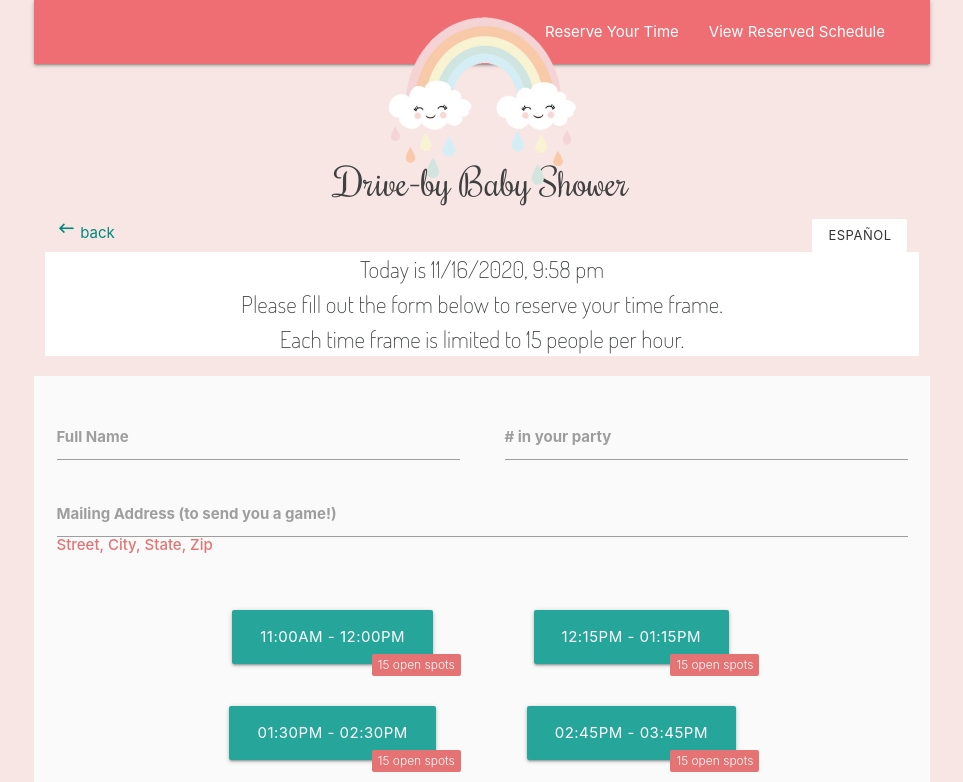
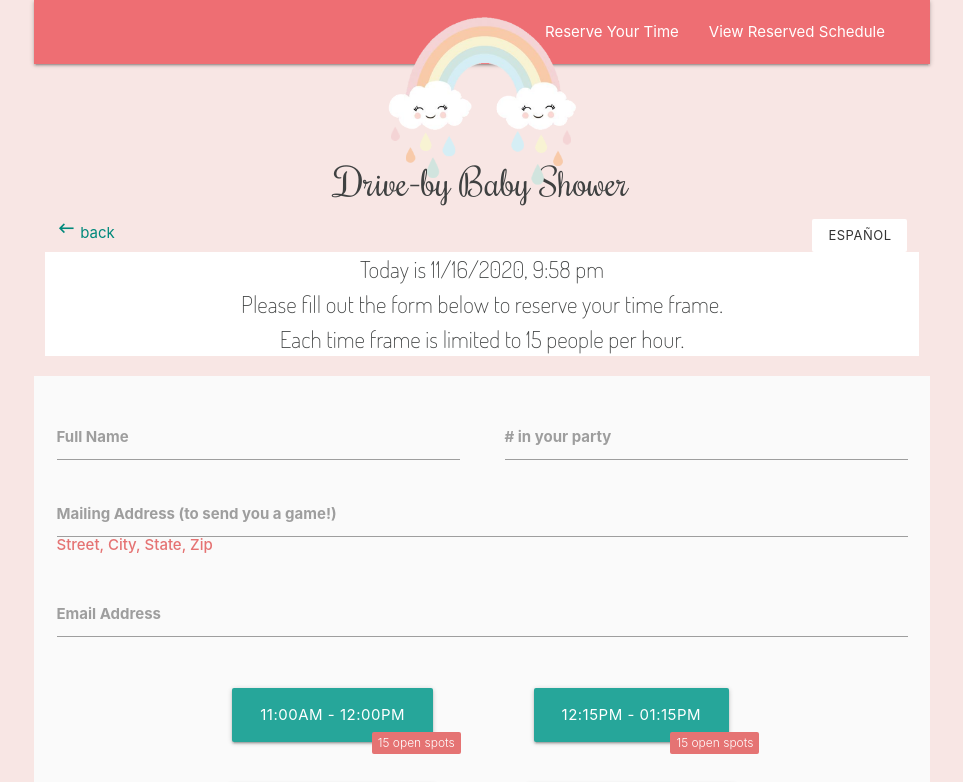
Before and after one commit to bessygmartinez/drive-by-shower, a React (Create React App) app in the folder client/: page /register in a window 1280 px wide. Shown: the top 782 px of the page, without its empty margins (158-1121 px from the left). Built offline with nearby package versions, Linux system fonts and the light colour scheme; no server answers.

Commit message:
added partyEmail to state, corrected party6 foreach function to include parseInt, added partyEmail section to form

```diff
--- a/client/src/components/Auth/Register.js
+++ b/client/src/components/Auth/Register.js
@@ -57,6 +57,7 @@ class Register extends Component {
         partyName: this.state.party.partyName,
         partySize: this.state.party.partySize,
         partyAddress: this.state.party.partyAddress,
+        partyEmail: this.state.party.partyEmail,
         partyTime: e.target.value,
       },
     });
@@ -78,6 +79,7 @@ class Register extends Component {
       partyName: this.state.party.partyName,
       partySize: this.state.party.partySize,
       partyAddress: this.state.party.partyAddress,
+      partyEmail: this.state.party.partyEmail,
       partyTime: this.state.party.partyTime,
     };
 
@@ -202,7 +204,7 @@ class Register extends Component {
     } else {
       let partySizeArr = [];
       party6.forEach((party) => {
-        partySizeArr.push(party.partySize);
+        partySizeArr.push(parseInt(party.partySize));
         party6Size = partySizeArr.reduce(function (a, b) {
           return a + b;
         }, 0);
@@ -324,6 +326,28 @@ class Register extends Component {
               <div style={{ marginLeft: "0.75rem" }}>
                 <span className="red-text text-accent-2 tiny-text">
                   {this.state.spanish === false ? errors.partyAddress : errors.partyAddressSpanish}</span>
+              </div>
+            </Col>
+          </Row>
+
+          <Row>
+            <Col s={12}>
+              <TextInput
+                onChange={this.onChange}
+                id="partyEmail"
+                label={
+                  this.state.spanish === false
+                    ? "Email Address"
+                    : "Correo Electrónico"
+                }
+                type="email"
+                validate
+                s={12}
+                className="input-field2"
+              />
+              <div style={{ marginLeft: "0.75rem" }}>
+                <span className="red-text text-accent-2 tiny-text">
+                  {this.state.spanish === false ? errors.partyEmail : errors.partyEmailSpanish}</span>
               </div>
             </Col>
           </Row>
```
